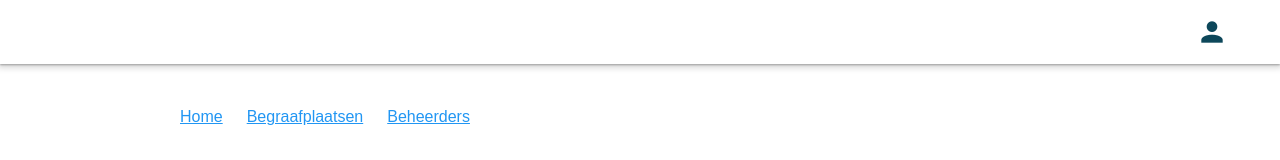
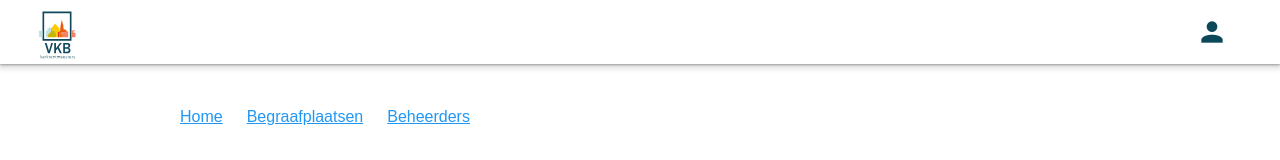
Before and after one commit to YassiraRaddahi/VKB-Gravenproject, a Vue app in the folder apps/web/: page /home in a window 1280 px wide. Shown: the top 160 px of the page. Built offline with nearby package versions, Linux system fonts and the light colour scheme; no server answers.

Commit message:
logo aan header toegevoegd en op basis van inlogstatus word je naar de homepagina of het hoofddashboard gestuurd

```diff
--- a/apps/web/src/components/Header.vue
+++ b/apps/web/src/components/Header.vue
@@ -2,14 +2,17 @@
   <v-app-bar app class="px-6">
 
     <!-- left side -->
-    <!---... --->
+
+    <v-btn :to="{ name: loggedIn ? 'Dashboard' : 'Home' }" class="pa-0 no-active" min-width="0" height="auto">
+      <img :src="logoUrl" height="70"/>
+    </v-btn>
+
 
     <!-- right side -->
     <v-spacer />
 
     <template v-if="!loggedIn">
-      <v-btn :to="{ name: 'Login' }" color="#ea5a0b" class="text-decoration-none"
-      v-ripple.center variant="elevated">
+      <v-btn :to="{ name: 'Login' }" color="#ea5a0b" class="text-decoration-none" v-ripple.center variant="elevated">
         <span class="text-white">
           Log In
         </span>
@@ -40,10 +43,11 @@
 import { ref, onMounted } from 'vue'
 import axios from 'axios'
 
+const logoUrl = '/images/logo/VKB_Logo.svg'
+
 const user = ref({})
 
 const loggedIn = ref(true)
-
 
 const url = 'http://localhost:3001/api/login'
 
@@ -70,4 +74,10 @@ onMounted(() => {
   font-weight: 500;
   color: #0d475a;
 }
+
+.no-active {
+  color: transparent !important;
+}
+
+
 </style>
--- a/apps/web/src/router/index.js
+++ b/apps/web/src/router/index.js
@@ -6,6 +6,7 @@ import Graves from '../views/GravesView.vue'
 import CemeteryManagers from '../views/CemeteryManagersView.vue'
 import Profile from '../views/ProfileView.vue'
 import LoginView from '../views/LoginView.vue'
+import Dashboard from '../views/DashboardView.vue'
 
 
 const router = createRouter({
@@ -13,6 +14,7 @@ const router = createRouter({
   routes: [
     { path: '/', redirect: '/home' },
     { path: '/home', name: 'Home', component: Home },
+    { path: '/dashboard', name: 'Dashboard', component: Dashboard },
     { path: '/begraafplaatsen', name: 'Cemeteries', component: Cemeteries },
     { path: '/graven/:cemetery_id', name: 'Graves', component: Graves },
     { path: '/beheerders', name: 'CemeteryManagers', component: CemeteryManagers },
```
Also changed, not shown: apps/web/src/views/DashboardView.vue (added, +8 -0 lines). Lines whose indentation alone changed are shown as unchanged.
